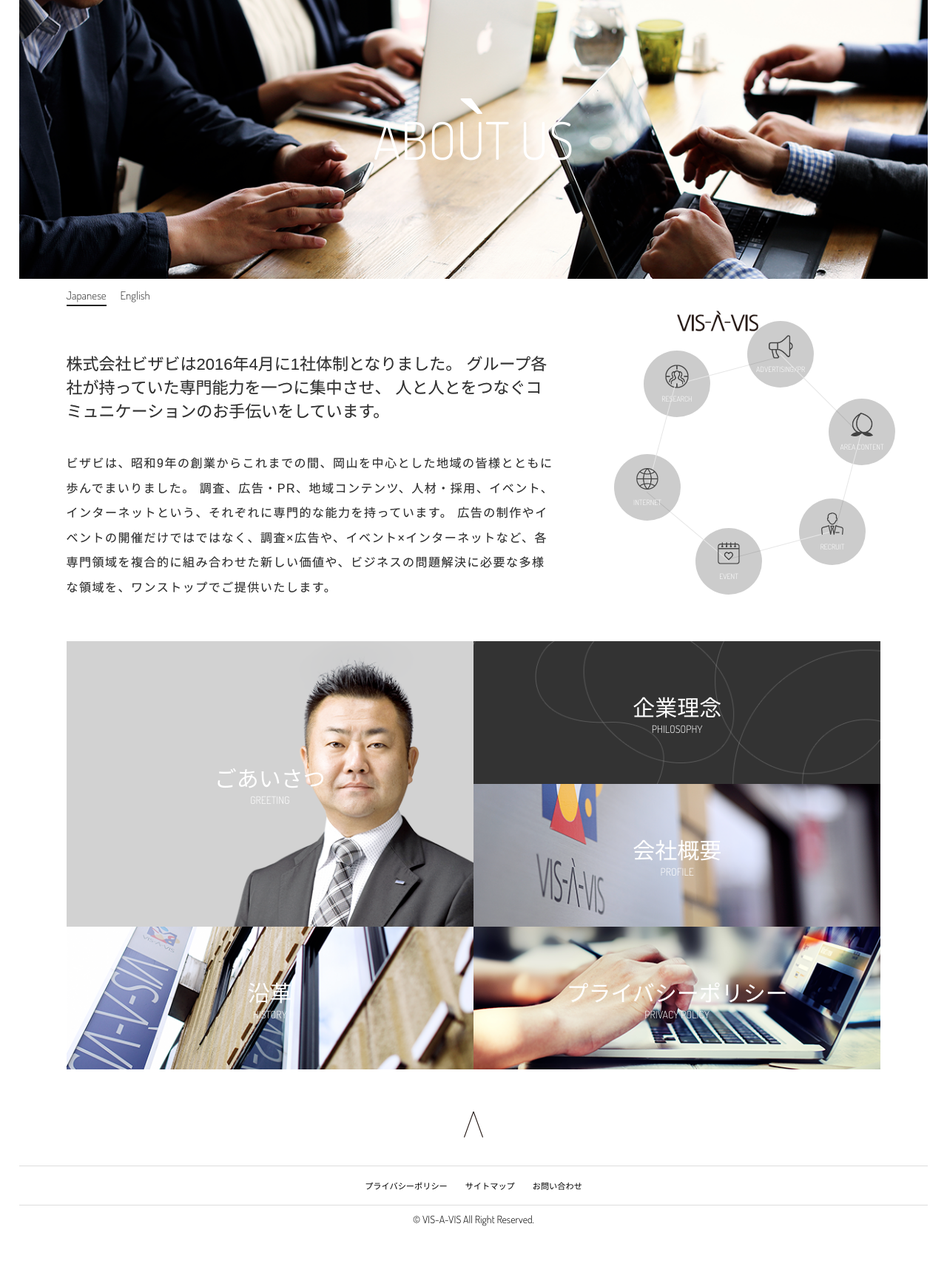
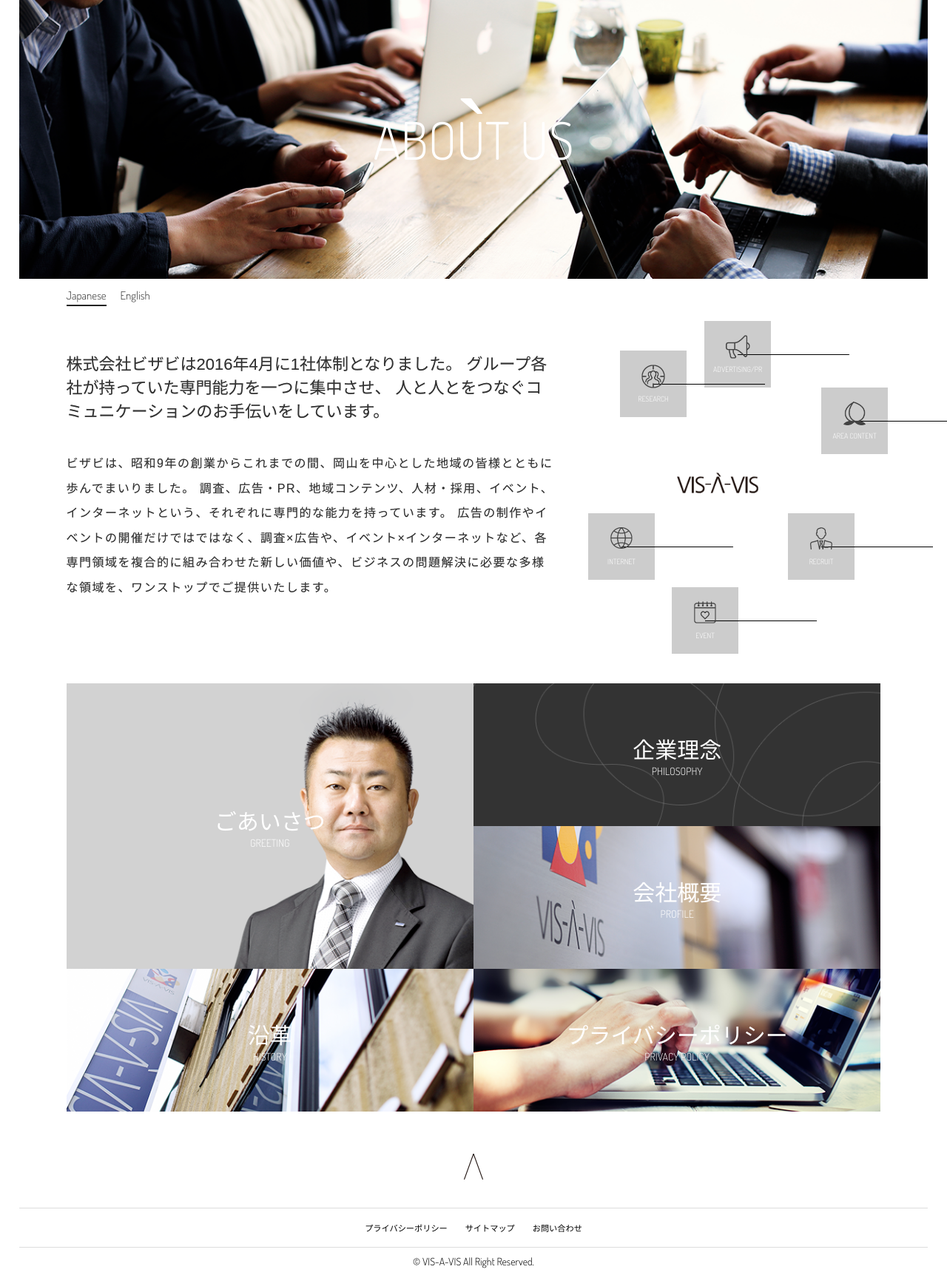
Before and after one commit to chainsolution/PUnited, a CodeIgniter app: page /database/index.php/system/about_jp in a window 1280 px wide. Shown: the part 71-1795 px from the top of the page at 74% size. Before the commit the page ends 1729 px from the top, so only its background shows below. Run offline with CodeIgniter, Linux system fonts and the light colour scheme.

Commit message:
check coding standard

```diff
--- a/application/views/page/about/about_jp.php
+++ b/application/views/page/about/about_jp.php
@@ -50,6 +50,8 @@
 					<a href="about_en">English</a>
 				</div>
 
+				<div class="row_flex">
+
 					<article>
 						<h1>
 							株式会社ビザビは2016年4月に1社体制となりました。
@@ -65,6 +67,7 @@
 					<div class="business_domain_nav">
 
 						<div class="wrap_content">
+
 	                        <div class="research">
 	                            <div class="inner">
 	                                <div>
@@ -150,6 +153,10 @@
 	                                </figure>
 	                            </div>
 	                        </div>
+
+
+						</div>
+
 					</div>
 
 				</div>
--- a/application/views/php/includes/header.php
+++ b/application/views/php/includes/header.php
@@ -40,12 +40,13 @@
 			<ul>
 				<li class="relative"><a href="about_jp">ABOUT US</a>
 					<ul>
-						<li><a href="greeting">GREETING</a></li>
-						<li><a href="philosophy">PHILOSOPHY</a></li>
-						<li><a href="profile">COMPANY PROFILE</a></li>
-						<li><a href="history">HISTORY</a></li>
-						<li><a href="privacy">PRIVACY &amp; POLICY</a></li>
-						<li><a href="about_en">ABOUT US (EN)</a></li>
+						<li><a href="about_en">ABOUT US トップ</a></li>
+						<li><a href="greeting">ごあいさつ</a></li>
+						<li><a href="philosophy">企業理念</a></li>
+						<li><a href="profile">会社概要</a></li>
+						<li><a href="history">沿革</a></li>
+						<li><a href="privacy">プライバシーポリシー</a></li>
+
 					</ul>
 				</li>
 				<li><a onclick="PUNITED.useful.SmoothScrollTo('business_domain');" href="#">BUSINESS DOMAIN</a></li>
@@ -70,12 +71,12 @@
 	<ul>
 		<li class="relative"><a onclick="javascript:return(0)" href="about_jp">ABOUT US</a>
 			<ul>
-				<li><a href="greeting">GREETING</a></li>
-				<li><a href="philosophy">PHILOSOPHY</a></li>
-				<li><a href="profile">COMPANY PROFILE</a></li>
-				<li><a href="history">HISTORY</a></li>
-				<li><a href="privacy">PRIVACY &amp; POLICY</a></li>
-				<li><a href="about_en">ABOUT US (EN)</a></li>
+				<li><a href="about_en">ABOUT US トップ</a></li>
+				<li><a href="greeting">ごあいさつ</a></li>
+				<li><a href="philosophy">企業理念</a></li>
+				<li><a href="profile">会社概要</a></li>
+				<li><a href="history">沿革</a></li>
+				<li><a href="privacy">プライバシーポリシー</a></li>
 			</ul>
 		</li>
 		<li><a onclick="PUNITED.useful.SmoothScrollTo('business_domain');" href="#">BUSINESS DOMAIN</a></li>
--- a/assets/css/style.css
+++ b/assets/css/style.css
@@ -1628,6 +1631,16 @@
       clear: both;
       content: "";
       display: block; }
+  .about_jp .row_flex {
+    position: relative;
+    width: 100%;
+    float: left;
+    display: -webkit-flex;
+    display: -webkit-box;
+    display: -moz-flex;
+    display: -moz-box;
+    display: -ms-flexbox;
+    display: flex; }
   .about_jp article {
     position: relative;
     float: left;
@@ -1667,7 +1679,7 @@
     .about_jp .business_domain_nav .wrap_content {
       position: relative;
       width: 100%;
-      float: left; }
+      height: 450px; }
       .about_jp .business_domain_nav .wrap_content::after {
         clear: both;
         content: "";
@@ -1681,7 +1693,7 @@
       position: absolute;
       width: 90px;
       height: 90px;
-      border-radius: 45px;
+      display: inline-block;
       background: rgba(0, 0, 0, 0.2);
       z-index: 2; }
       .about_jp .business_domain_nav .research:after, .about_jp .business_domain_nav .advertising:after, .about_jp .business_domain_nav .area_content:after,
@@ -1692,13 +1704,14 @@
         transform-origin: 0% 0%;
         content: "";
         display: block;
-        width: 145px;
+        width: 151px;
         height: 1px;
         z-index: 0;
-        background: #e6e6e6; }
+        background: #000; }
       .about_jp .business_domain_nav .research .inner, .about_jp .business_domain_nav .advertising .inner, .about_jp .business_domain_nav .area_content .inner,
       .about_jp .business_domain_nav .recruit .inner, .about_jp .business_domain_nav .event .inner, .about_jp .business_domain_nav .internet .inner {
         position: relative;
+        display: block;
         width: 100%;
         height: 100%;
         border-radius: 40px;
@@ -1745,11 +1758,9 @@
         font-size: 10px;
         text-align: center; }
     .about_jp .business_domain_nav .vis_a_vis_logo {
-      position: absolute;
-      top: 0;
-      left: 0;
-      right: 0;
-      bottom: 0;
+      position: relative;
+      top: 50%;
+      transform: translateY(-20px);
       display: -webkit-flex;
       display: -webkit-box;
       display: -moz-flex;
@@ -1772,34 +1783,34 @@
         vertical-align: bottom; }
     .about_jp .business_domain_nav .research {
       top: 40px;
-      left: 120px; }
+      left: 88px; }
       .about_jp .business_domain_nav .research:after {
-        transform: rotate(-15deg); }
+        transform: rotate(); }
     .about_jp .business_domain_nav .advertising {
       top: 0px;
-      left: 260px; }
+      left: 202px; }
       .about_jp .business_domain_nav .advertising:after {
-        transform: rotate(45deg); }
+        transform: rotate(); }
     .about_jp .business_domain_nav .area_content {
-      top: 105px;
-      left: 370px; }
+      top: 90px;
+      left: 360px; }
       .about_jp .business_domain_nav .area_content:after {
-        transform: rotate(105deg); }
+        transform: rotate(); }
     .about_jp .business_domain_nav .recruit {
-      top: 240px;
-      left: 330px; }
+      top: 260px;
+      left: 315px; }
       .about_jp .business_domain_nav .recruit:after {
-        transform: rotate(165deg); }
+        transform: rotate(); }
     .about_jp .business_domain_nav .event {
-      top: 280px;
-      left: 190px; }
+      top: 360px;
+      left: 158px; }
       .about_jp .business_domain_nav .event:after {
-        transform: rotate(220deg); }
+        transform: rotate(); }
     .about_jp .business_domain_nav .internet {
-      top: 180px;
-      left: 80px; }
+      top: 260px;
+      left: 45px; }
       .about_jp .business_domain_nav .internet:after {
-        transform: rotate(-75deg); }
+        transform: rotate(); }
   .about_jp .about_page_nav {
     position: relative;
     float: left;
--- a/assets/js/script.js
+++ b/assets/js/script.js
@@ -21,7 +21,6 @@
       // Query the document to get the first,next image
       current = $(".site_banner .banner_item.active");
       next = current.next();
-      console.log(next.length);
 
       // check whether it's the last image.
       if(!next.length){
--- a/assets/sass/_contents.scss
+++ b/assets/sass/_contents.scss
@@ -144,7 +144,7 @@
 
 	.canvas_box{
 		width: 33.3333333%;
-		padding: 50px 20px;
+		padding: 45px 20px;
 
 		.inner{
 			position: relative;
@@ -197,6 +197,8 @@
 		bottom: 0;
 		position: absolute;
 		background: #444;
+		@include justify-content();
+		@include align-items();
 		&:after{
 			position: absolute;
 			display: block;
--- a/assets/sass/_function.scss
+++ b/assets/sass/_function.scss
@@ -25,11 +25,11 @@
 	-ms-align-items: $align;
 }
 
-@mixin background-size(){
-	background-size: cover;
-	-moz-background-size: cover;
-	-ms-background-size: cover;
-	-o-background-size: cover;
+@mixin background-size($val: cover){
+	background-size: $val;
+	-moz-background-size: $val;
+	-ms-background-size: $val;
+	-o-background-size: $val;
 }
 
 @mixin background-prefix($val){
--- a/assets/sass/_layout.scss
+++ b/assets/sass/_layout.scss
@@ -138,7 +138,7 @@
 		}
 	}
 	li:hover > ul{
-		height: 250px;
+		height: 247px;
 	}
 	li > ul:hover .global_nav > ul > li:has(ul) > a{
 		color: lighten($black,70%);
@@ -156,24 +156,27 @@
 	margin-left: -100px;
 	padding: 0px;
 	z-index: 99;
+	box-shadow: 0px 0px 10px rgba(0,0,0,0.15);
 	@include transition-prefix(height 0.4s ease-in);
 
 	li{
-		background: $white;
 		float: left;
 		border-top: 1px solid #ddd;
 		@include transition-prefix(background-color 0.4s ease);
 	}
 
 	a{
+		font-family: $font_jp;
 		line-height: 20px;
 		width: 180px;
 		padding: 10px;
 		float: left;
-		color: $black;
-		font-weight: 600;
+		color: $paragraph_color;
+		font-weight: 400;
+		background: $white;
 		&:hover{
-			background: darken($white,1%);
+			background: #f1f1f1;
+			color: lighten($black,40%);
 		}
 	}
 }
@@ -1113,6 +1116,13 @@
 		@include clearfix();
 	}
 
+	.row_flex{
+		position: relative;
+		width: 100%;
+		float: left;
+		@include display-flex();
+	}
+
 	article{
 		position: relative;
 		float: left;
@@ -1142,14 +1152,12 @@
 	.business_domain_nav{
 		position: relative;
 		float: left;
-		display: block;
 		width: 40%;
 		margin-bottom: 40px;
-
 		.wrap_content{
 			position: relative;
 			width: 100%;
-			float: left;
+			height: 450px;
 			@include clearfix();
 		}
 
@@ -1160,7 +1168,7 @@
 			position: absolute;
 			width: 90px;
 			height: 90px;
-			border-radius: 45px;
+			display: inline-block;
 			background: rgba(0,0,0,0.2);
 			z-index: 2;
 
@@ -1171,14 +1179,15 @@
 				transform-origin: 0% 0%;
 				content: "";
 				display: block;
-				width: 145px;
+				width: 151px;
 				height: 1px;
 				z-index: 0;
-				background: lighten(#999,30%);
+				background: #000;
 			}
 
 			.inner{
 				position: relative;
+				display: block;
 				width: 100%;
 				height: 100%;
 				border-radius: 40px;
@@ -1216,15 +1225,12 @@
 		}
 
 		.vis_a_vis_logo{
-			position: absolute;
-			top: 0;
-			left: 0;
-			right: 0;
-			bottom: 0;
+			position: relative;
+			top: 50%;
+			transform: translateY(-20px);
 			@include display-flex();
 			@include justify-content();
 			@include align-items();
-
 			.inner{
 				position: relative;
 				width: 110px;
@@ -1238,54 +1244,51 @@
 
 		.research{
 			top: 40px;
-			left: 120px;
+			left: 88px;
 			&:after{
-				transform: rotate(-15deg);
+				transform: rotate();
 			}
 		}
 
 		.advertising{
 			top: 0px;
-			left: 260px;
+			left: 202px;
 			&:after{
-				transform: rotate(45deg);
+				transform: rotate();
 			}
 		}
 
 		.area_content{
-			top: 105px;
-			left: 370px;
+			top: 90px;
+			left: 360px;
 			&:after{
-				transform: rotate(105deg);
+				transform: rotate();
 			}
 		}
 
 		.recruit{
-			top: 240px;
-			left: 330px;
+			top: 260px;
+			left: 315px;
+
 			&:after{
-				transform: rotate(165deg);
+				transform: rotate();
 			}
 		}
 
 		.event{
-			top: 280px;
-			left: 190px;
+			top: 360px;
+			left: 158px;
 			&:after{
-				transform: rotate(220deg);
+				transform: rotate();
 			}
 		}
 
 		.internet{
-			top: 180px;
-			left: 80px;
+			top: 260px;
+			left: 45px;
 			&:after{
-				transform: rotate(-75deg);
-			}
-		}
-
-		.vis_a_vis_logo{
-
+				transform: rotate();
+			}
 		}
 
 	}
--- a/assets/sass/_responsive.scss
+++ b/assets/sass/_responsive.scss
@@ -297,6 +297,7 @@
 
 		.board_of_director{
 			margin-top: 20px;
+			padding: 40px 20px;
 			h1{
 				margin-bottom: 20px;
 			}
```
Also changed, not shown: other parts of assets/css/style.css (+20 -9 lines), assets/css/mobile.css (+4 -13 lines). Lines whose indentation alone changed are shown as unchanged.
